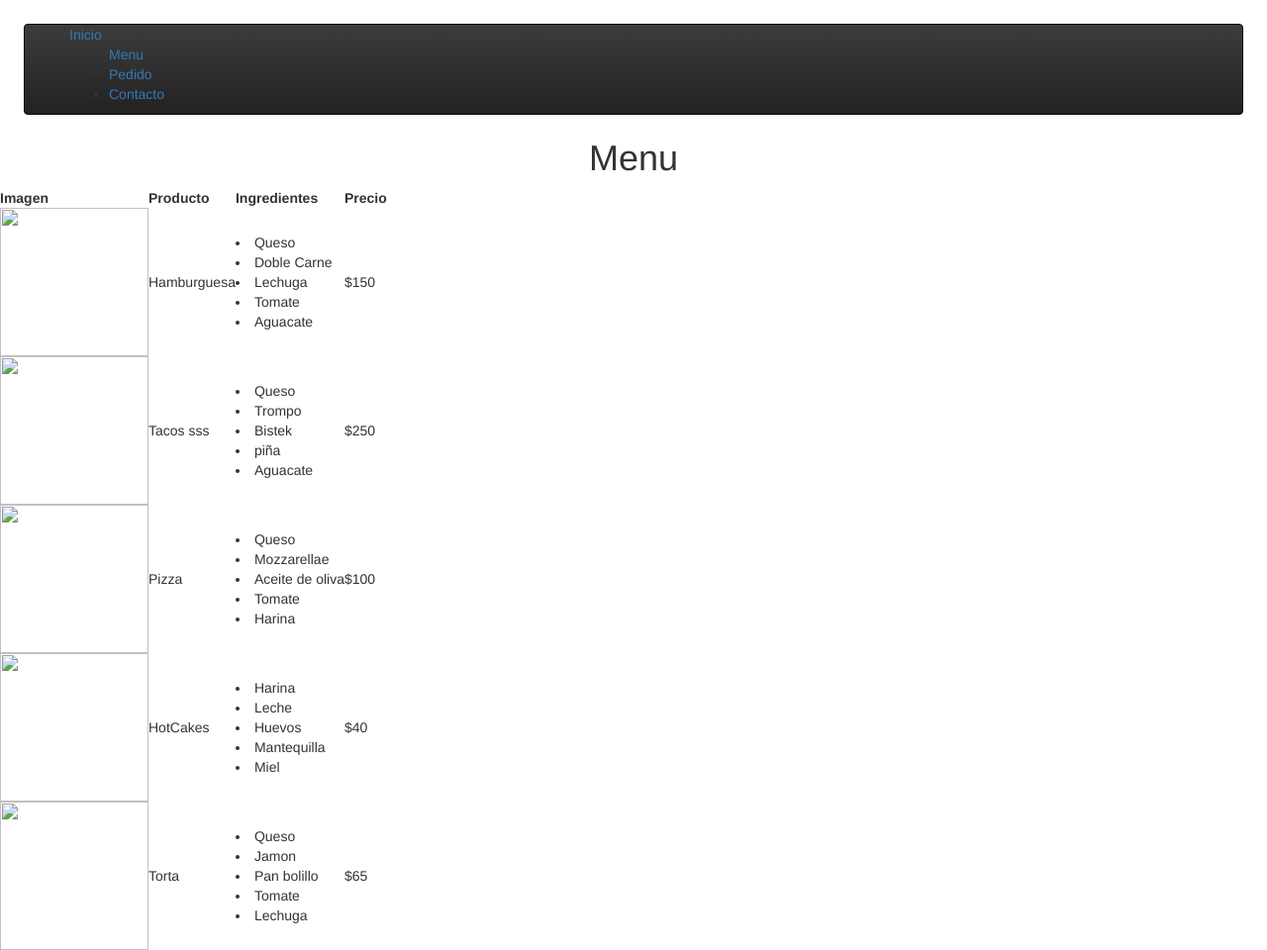
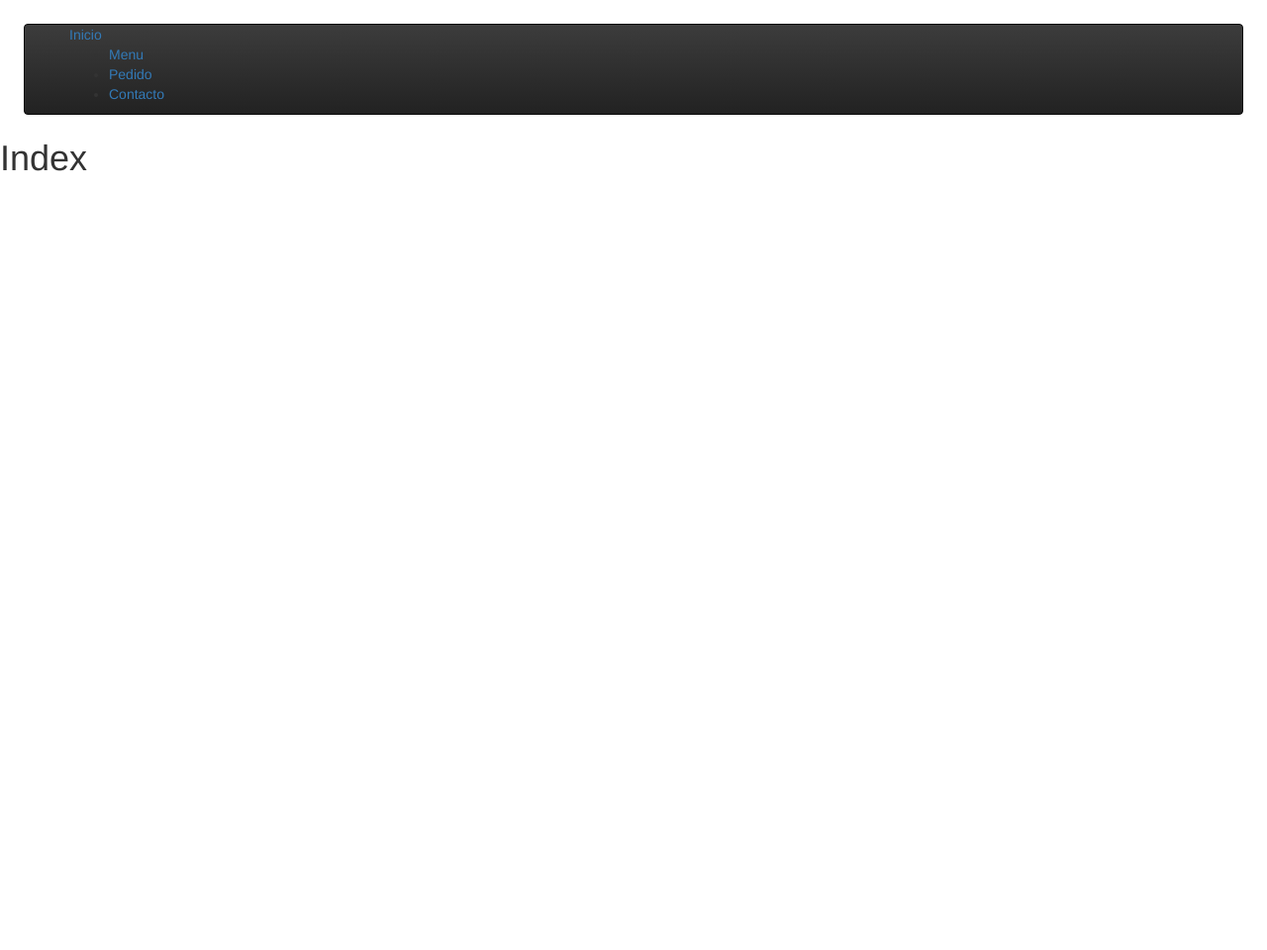
Before and after one commit to JehuHernandez/labnombre, a plain HTML site: page index.html in a window 1280 px wide. Shown: the whole page at 99% size. After the commit the page ends 800 px from the top, so only its background shows below. Drawn offline with nearby package versions, Linux system fonts and the light colour scheme.

Commit message:
Update index.html

```diff
--- a/index.html
+++ b/index.html
@@ -13,13 +13,13 @@
             <div class="container">
                 <a class="navbar-navbrand" href="index.html">Inicio</a>
                 <ul class=""nav navbar-nav>
-                    <li class="active">
+                    <li>
                         <a href="menu.html">Menu</a>
                     </li>
                     <li>
                         <a href="pedido.html">Pedido</a>
                     </li>
-                    <li>
+                    <li class="active">
                         <a href="contacto.html">Contacto</a>
                     </li>
 
@@ -27,70 +27,6 @@
             </div>
         </nav>
     </div>
-    <h1 style="text-align: center;">Menu</h1>
-    <table boorder="1" cellspacing="5">
-        <tr>
-            <th>Imagen</th>
-            <th>Producto</th>
-            <th>Ingredientes</th>
-            <th>Precio</th>
-        </tr>
-        <tr>
-            <td><img src="imagn.jpg" style="width: 150px; height: 150px"></td>
-            <td>Hamburguesa</td>
-            <td><li>Queso</li>
-            <li>Doble Carne</li>
-            <li>Lechuga</li>
-            <li>Tomate</li>
-            <li>Aguacate</li>
-            </td>
-            <td>$150</td>
-        </tr>
-        <tr>
-            <td><img src="takosu.jpg" style="width: 150px; height: 150px"></td>
-            <td>Tacos sss</td>
-            <td><li>Queso</li>
-            <li>Trompo</li>
-            <li>Bistek</li>
-            <li>piña</li>
-            <li>Aguacate</li>
-            </td>
-            <td>$250</td>
-        </tr>
-        <tr>
-            <td><img src="pizza.jpg" style="width: 150px; height: 150px"></td>
-            <td>Pizza</td>
-            <td><li>Queso</li>
-            <li>Mozzarellae</li>
-            <li>Aceite de oliva</li>
-            <li>Tomate</li>
-            <li>Harina</li>
-            </td>
-            <td>$100</td>
-        </tr>
-        <tr>
-            <td><img src="Hcakes.jpg" style="width: 150px; height: 150px"></td>
-            <td>HotCakes</td>
-            <td><li>Harina</li>
-            <li>Leche</li>
-            <li>Huevos</li>
-            <li>Mantequilla</li>
-            <li>Miel</li>
-            </td>
-            <td>$40</td>
-        </tr>
-        <tr>
-            <td><img src="Torta.jpg" style="width: 150px; height: 150px"></td>
-            <td>Torta</td>
-            <td><li>Queso</li>
-            <li>Jamon</li>
-            <li>Pan bolillo</li>
-            <li>Tomate</li>
-            <li>Lechuga</li>
-            </td>
-            <td>$65</td>
-        </tr>
-
-    </table>
+    <h1>Index</h1>
 </body>
 </html>
```
